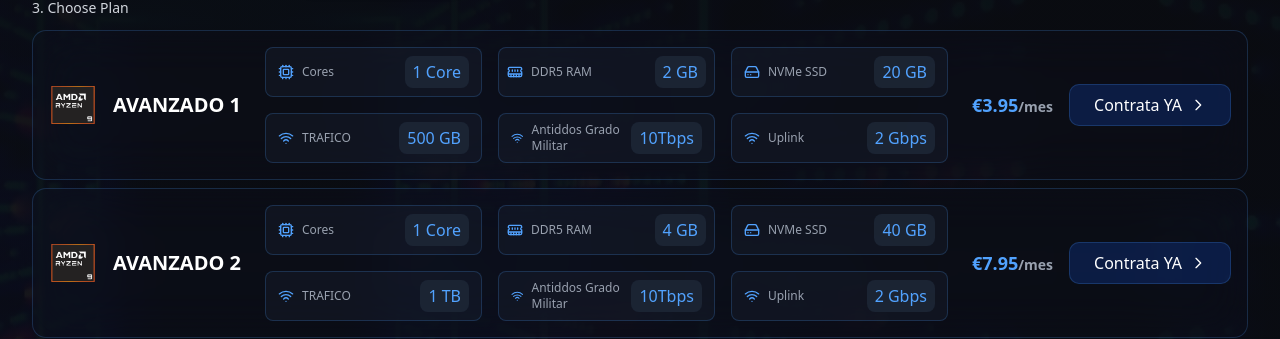
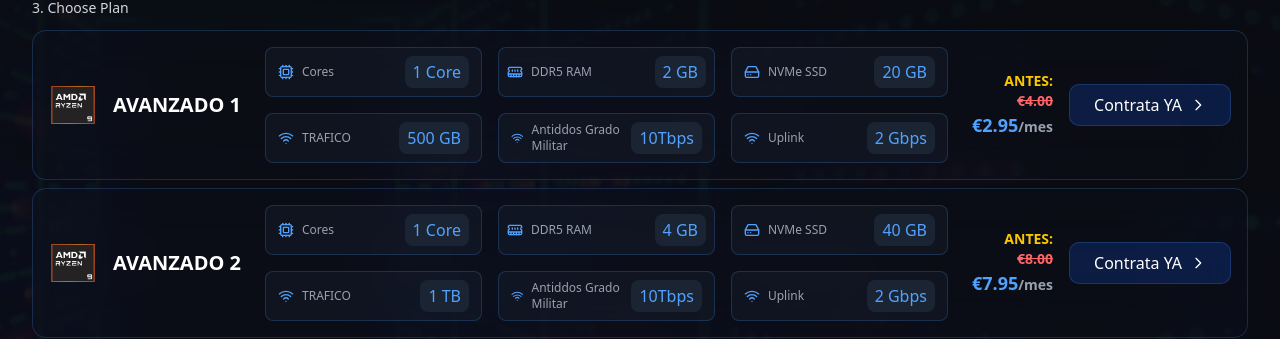
Before and after one commit to Zzentek/cprot, a Next.js app: page /vps in a window 1280 px wide. Shown: the part 444-783 px from the top of the page. Built offline with nearby package versions, Linux system fonts and the light colour scheme; no server answers.

Commit message:
pricing-update

```diff
--- a/app/components/vps/VPSPricingSection.tsx
+++ b/app/components/vps/VPSPricingSection.tsx
@@ -295,6 +295,8 @@ export default function VPSPricingSection() {
                 <div className="flex flex-col sm:flex-row items-center gap-4">
                   <div className="text-center sm:text-right">
                     <div className="text-lg font-bold text-blue-600 dark:text-blue-400">
+                      <p className="text-sm dark:text-yellow-400">ANTES:</p>
+                      <p className="text-sm line-through dark:text-red-400">{plan.antes}</p>
                       {convertPrice(plan.price)}
                       <span className="text-sm text-gray-500 dark:text-gray-400">{plan.period}</span>
                     </div>
--- a/app/config/sections/ui.json
+++ b/app/config/sections/ui.json
@@ -5,8 +5,8 @@
   },
   "currency": {
     "apiKey": "e912bbb7db10a10466ec18f0",
-    "baseCurrency": "USD",
-    "defaultCurrency": "USD",
+    "baseCurrency": "EUR",
+    "defaultCurrency": "EUR",
     "supportedCurrencies": [
       { "code": "EUR", "symbol": "€", "name": "Euro" }
     ]
--- a/app/config/sections/vps.json
+++ b/app/config/sections/vps.json
@@ -169,7 +169,7 @@
       {
         "id": "AV-VPS-1",
         "name": "AVANZADO 1",
-        "badge": "15s",
+        "antes": "€4.00",
         "image": "/cpu/ryzen9.png",
         "cpu": "1 Core",
         "cpuDetail": "Cores",
@@ -183,14 +183,14 @@
         "antiddosDetail": "Antiddos Grado Militar",
         "uplink": "2 Gbps",
         "uplinkDetail": "Uplink",
-        "price": "$3.95",
+        "price": "€2.95",
         "period": "/mes",
         "orderLink": "https://lobby.cprot.net/index.php?rp=/store/vps-avanzado/tier-1"
       },
       {
         "id": "AV-VPS-2",
         "name": "AVANZADO 2",
-        "badge": "15s",
+        "antes": "€8.00",
         "image": "/cpu/ryzen9.png",
         "cpu": "1 Core",
         "cpuDetail": "Cores",
@@ -204,14 +204,14 @@
         "antiddosDetail": "Antiddos Grado Militar",
         "uplink": "2 Gbps",
         "uplinkDetail": "Uplink",
-        "price": "$7.95",
+        "price": "€7.95",
         "period": "/mes",
         "orderLink": "https://lobby.cprot.net/index.php?rp=/store/vps-avanzado/tier-2"
       },
       {
         "id": "AV-VPS-3",
         "name": "AVANZADO 3",
-        "badge": "15s",
+        "antes": "€16.00",
         "image": "/cpu/ryzen9.png",
         "cpu": "2 Cores",
         "cpuDetail": "Cores",
@@ -225,14 +225,14 @@
         "antiddosDetail": "Antiddos Grado Militar",
         "uplink": "2 Gbps",
         "uplinkDetail": "Uplink",
-        "price": "$15.95",
+        "price": "€15.95",
         "period": "/mes",
         "orderLink": "https://lobby.cprot.net/index.php?rp=/store/vps-avanzado/tier-3"
       },
       {
         "id": "AV-VPS-4",
         "name": "AVANZADO 4",
-        "badge": "15s",
+        "antes": "€24.00",
         "image": "/cpu/ryzen9.png",
         "cpu": "3 Cores",
         "cpuDetail": "Cores",
@@ -246,14 +246,14 @@
         "antiddosDetail": "Antiddos Grado Militar",
         "uplink": "2 Gbps",
         "uplinkDetail": "Uplink",
-        "price": "$23.95",
+        "price": "€23.95",
         "period": "/mes",
         "orderLink": "https://lobby.cprot.net/index.php?rp=/store/vps-avanzado/tier-4"
       },
       {
         "id": "AV-VPS-5",
         "name": "AVANZADO 5",
-        "badge": "15s",
+        "antes": "€32.00",
         "image": "/cpu/ryzen9.png",
         "cpu": "4 Cores",
         "cpuDetail": "Cores",
@@ -267,14 +267,14 @@
         "antiddosDetail": "Antiddos Grado Militar",
         "uplink": "2 Gbps",
         "uplinkDetail": "Uplink",
-        "price": "$31.95",
+        "price": "€29.95",
         "period": "/mes",
         "orderLink": "https://lobby.cprot.net/index.php?rp=/store/vps-avanzado/tier-5"
       },
       {
         "id": "AV-VPS-6",
         "name": "AVANZADO 6",
-        "badge": "15s",
+        "antes": "€48.00",
         "image": "/cpu/ryzen9.png",
         "cpu": "5 Cores",
         "cpuDetail": "Cores",
@@ -288,14 +288,14 @@
         "antiddosDetail": "Antiddos Grado Militar",
         "uplink": "2 Gbps",
         "uplinkDetail": "Uplink",
-        "price": "$47.95",
+        "price": "€45.95",
         "period": "/mes",
         "orderLink": "https://lobby.cprot.net/index.php?rp=/store/vps-avanzado/tier-6"
       },
       {
         "id": "AV-VPS-7",
         "name": "AVANZADO 7",
-        "badge": "15s",
+        "antes": "€64.00",
         "image": "/cpu/ryzen9.png",
         "cpu": "6 Cores",
         "cpuDetail": "Cores",
@@ -309,14 +309,14 @@
         "antiddosDetail": "Antiddos Grado Militar",
         "uplink": "2 Gbps",
         "uplinkDetail": "Uplink",
-        "price": "$63.95",
+        "price": "€61.95",
         "period": "/mes",
         "orderLink": "https://lobby.cprot.net/index.php?rp=/store/vps-avanzado/tier-7"
       },
       {
         "id": "AV-VPS-8",
         "name": "AVANZADO 8",
-        "badge": "15s",
+        "antes": "€96.00",
         "image": "/cpu/ryzen9.png",
         "cpu": "8 Cores",
         "cpuDetail": "Cores",
@@ -330,7 +330,7 @@
         "antiddosDetail": "Antiddos Grado Militar",
         "uplink": "2 Gbps",
         "uplinkDetail": "Uplink",
-        "price": "$95.95",
+        "price": "€89.95",
         "period": "/mes",
         "orderLink": "https://lobby.cprot.net/index.php?rp=/store/vps-avanzado/tier8"
       }
```
